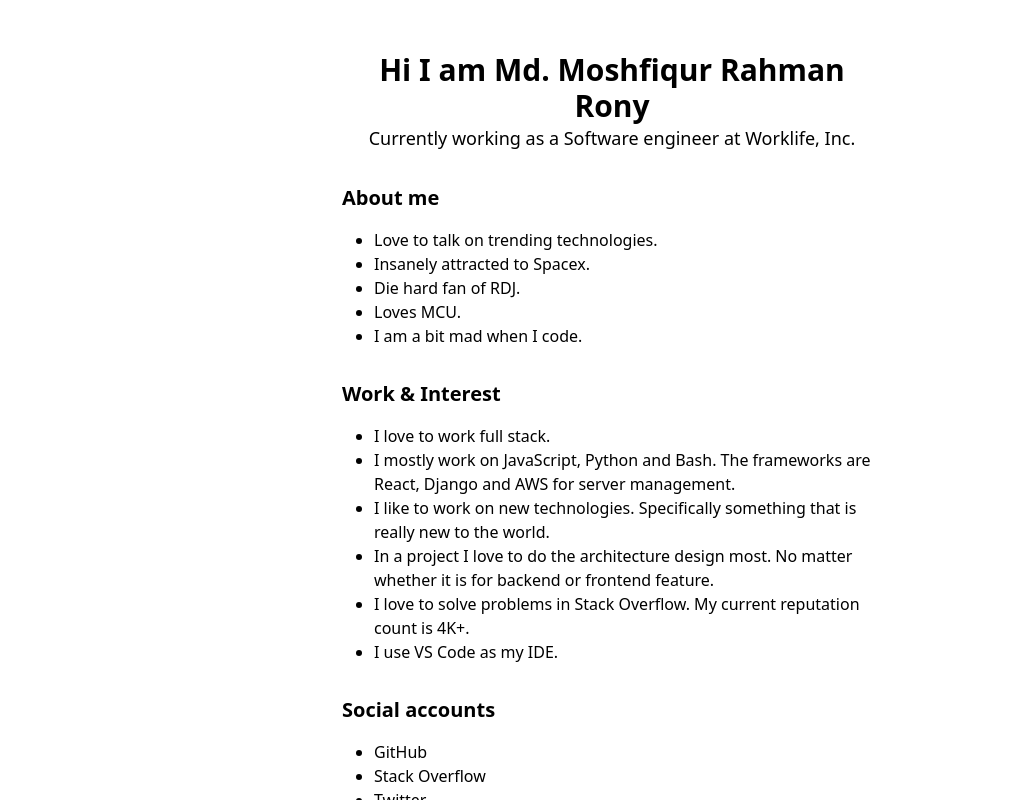
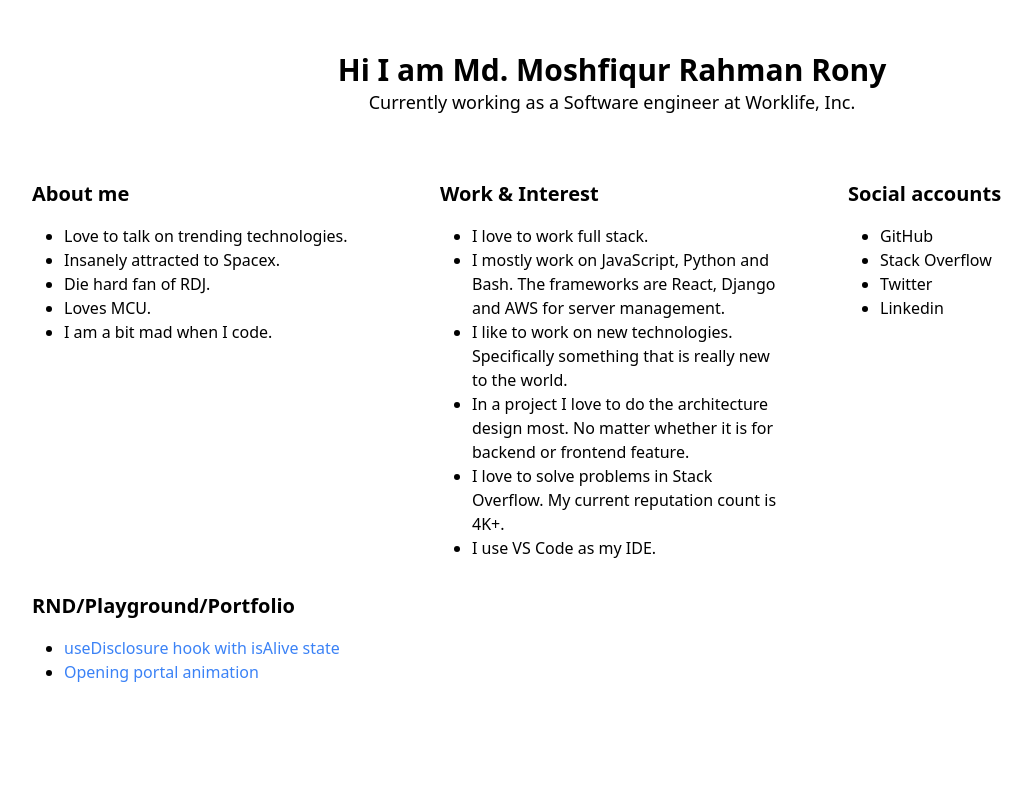
Before and after one commit to moshfiqrony/portfolio, a React (Vite) app: page / in a window 1280 px wide. Shown: the whole page, without its empty margins (28-1060 px from the left). Built offline with nearby package versions, Linux system fonts and the light colour scheme.

Commit message:
Add Link component and HomeButton to UseDisclosure page

```diff
--- /dev/null
+++ b/src/components/common/Link.jsx
@@ -0,0 +1,17 @@
+import { Link as ReactRouterLink } from 'react-router-dom';
+
+/**
+ * A styled link component that uses react-router-dom's Link component
+ * @param {import('react-router-dom').LinkProps} props
+ * @returns {JSX.Element}
+ */
+export default function Link({ children, ...props }) {
+    return (
+        <ReactRouterLink
+            className="text-blue-500 hover:underline hover:text-blue-700"
+            {...props}
+        >
+            {children}
+        </ReactRouterLink>
+    );
+}
--- a/src/pages/Home/Home.jsx
+++ b/src/pages/Home/Home.jsx
@@ -1,10 +1,10 @@
-import { Link } from 'react-router-dom';
+import Link from '../../components/common/Link';
 import content from './content.json';
 
 export default function Home() {
     return (
         <div className="h-screen overflow-auto">
-            <div className=" max-w-[580px] m-auto p-5">
+            <div className="max-w-[1200px] m-auto p-5">
                 <div className="my-8">
                     <h1 className="text-center text-3xl font-bold">
                         Hi I am Md. Moshfiqur Rahman Rony
@@ -17,6 +17,7 @@ export default function Home() {
                     </p>
                 </div>
 
+                <div className="grid grid-cols-3 gap-16">
                     <div>
                         <h3 className="text-xl font-semibold my-4 mt-8">
                             About me
@@ -37,18 +38,18 @@ export default function Home() {
                         <ul className="list-disc ml-8">
                             <li>I love to work full stack. </li>
                             <li>
-                            I mostly work on JavaScript, Python and Bash. The
-                            frameworks are React, Django and AWS for server
-                            management.
+                                I mostly work on JavaScript, Python and Bash.
+                                The frameworks are React, Django and AWS for
+                                server management.
                             </li>
                             <li>
                                 I like to work on new technologies. Specifically
                                 something that is really new to the world.
                             </li>
                             <li>
-                            In a project I love to do the architecture design
-                            most. No matter whether it is for backend or
-                            frontend feature.
+                                In a project I love to do the architecture
+                                design most. No matter whether it is for backend
+                                or frontend feature.
                             </li>
                             <li>
                                 I love to solve problems in{' '}
@@ -59,7 +60,9 @@ export default function Home() {
                             </li>
                             <li>
                                 I use{' '}
-                            <a href="https://code.visualstudio.com/">VS Code</a>{' '}
+                                <a href="https://code.visualstudio.com/">
+                                    VS Code
+                                </a>{' '}
                                 as my IDE.
                             </li>
                         </ul>
@@ -71,7 +74,9 @@ export default function Home() {
                         </h3>
                         <ul className="list-disc ml-8">
                             <li>
-                            <a href="https://github.com/moshfiqrony">GitHub</a>
+                                <a href="https://github.com/moshfiqrony">
+                                    GitHub
+                                </a>
                             </li>
                             <li>
                                 <a href="https://stackoverflow.com/users/9418800/moshfiqrony">
@@ -90,7 +95,7 @@ export default function Home() {
                             </li>
                         </ul>
                     </div>
-
+                </div>
                 <div>
                     <h3 className="text-xl font-semibold my-4 mt-8">
                         RND/Playground/Portfolio
--- a/src/pages/Hooks/UseDisclosure.jsx
+++ b/src/pages/Hooks/UseDisclosure.jsx
@@ -1,4 +1,5 @@
 import { useState } from 'react';
+import HomeButton from '../../components/HomeButton';
 import { PrimaryButton } from '../../components/common/Buttons';
 import CodeBlock from '../../components/common/CodeBlock';
 import ExternalLink from '../../components/common/ExternalLink';
@@ -130,6 +131,7 @@ export default function UseDisclosure() {
                     </ExternalLink>
                 </Section>
             </div>
+            <HomeButton />
         </Layout>
     );
 }
```
Lines whose indentation alone changed are shown as unchanged.
